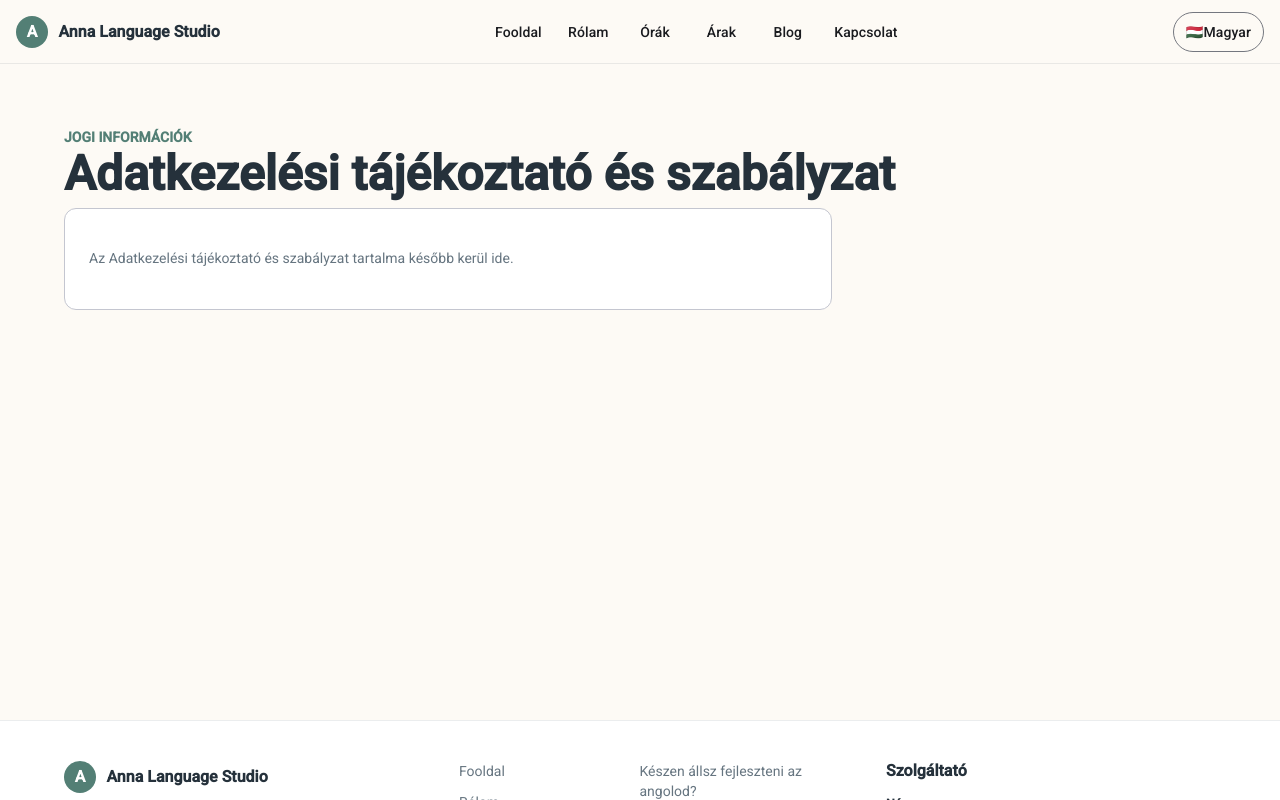
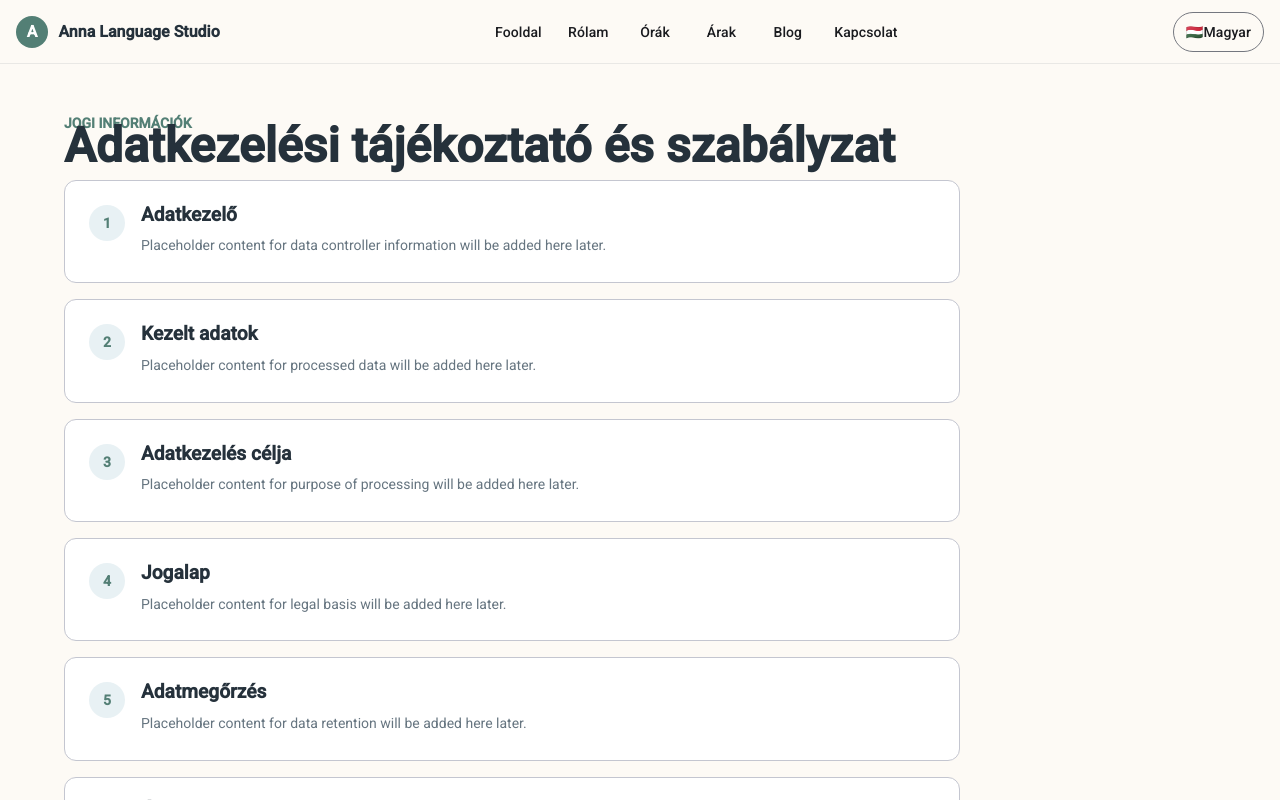
Before and after one commit to fehwundagz-mannwunperth/language-teacher-frontend, an Angular app: page /privacy-policy in a window 1280 px wide. Shown: the top 800 px of the page. Built offline with nearby package versions, Linux system fonts and the light colour scheme.

Commit message:
add data processing information

```diff
--- a/src/app/core/i18n/translations.en.ts
+++ b/src/app/core/i18n/translations.en.ts
@@ -86,4 +86,11 @@ export const EN_TRANSLATIONS: Translations = {
   'legal.privacy.eyebrow': 'Legal',
   'legal.privacy.title': 'Privacy Policy',
   'legal.privacy.placeholder': 'Privacy Policy content will be added here later.',
+  'legal.privacy.sections.dataController': 'Data Controller',
+  'legal.privacy.sections.processedData': 'Processed Data',
+  'legal.privacy.sections.purposeOfProcessing': 'Purpose of Processing',
+  'legal.privacy.sections.legalBasis': 'Legal Basis',
+  'legal.privacy.sections.dataRetention': 'Data Retention',
+  'legal.privacy.sections.dataSubjectRights': 'Data Subject Rights',
+  'legal.privacy.sections.contactForPrivacyRequests': 'Contact for Privacy Requests',
 };
--- a/src/app/core/i18n/translations.hu.ts
+++ b/src/app/core/i18n/translations.hu.ts
@@ -87,4 +87,11 @@ export const HU_TRANSLATIONS: Translations = {
   'legal.privacy.title': 'Adatkezelési tájékoztató és szabályzat',
   'legal.privacy.placeholder':
     'Az Adatkezelési tájékoztató és szabályzat tartalma később kerül ide.',
+  'legal.privacy.sections.dataController': 'Adatkezelő',
+  'legal.privacy.sections.processedData': 'Kezelt adatok',
+  'legal.privacy.sections.purposeOfProcessing': 'Adatkezelés célja',
+  'legal.privacy.sections.legalBasis': 'Jogalap',
+  'legal.privacy.sections.dataRetention': 'Adatmegőrzés',
+  'legal.privacy.sections.dataSubjectRights': 'Érintetti jogok',
+  'legal.privacy.sections.contactForPrivacyRequests': 'Adatvédelmi megkeresések kapcsolata',
 };
--- /dev/null
+++ b/src/app/core/services/privacy-policy.service.ts
@@ -0,0 +1,51 @@
+import { Injectable } from '@angular/core';
+import { Observable, of } from 'rxjs';
+
+import { PrivacyPolicy } from '../../models/privacy-policy.model';
+
+@Injectable({ providedIn: 'root' })
+export class PrivacyPolicyService {
+  getPrivacyPolicy(): Observable<PrivacyPolicy> {
+    // Future Spring Boot endpoint: GET /api/public/legal/privacy-policy
+    return of({
+      sections: [
+        {
+          key: 'dataController',
+          order: 1,
+          content: 'Placeholder content for data controller information will be added here later.',
+        },
+        {
+          key: 'processedData',
+          order: 2,
+          content: 'Placeholder content for processed data will be added here later.',
+        },
+        {
+          key: 'purposeOfProcessing',
+          order: 3,
+          content: 'Placeholder content for purpose of processing will be added here later.',
+        },
+        {
+          key: 'legalBasis',
+          order: 4,
+          content: 'Placeholder content for legal basis will be added here later.',
+        },
+        {
+          key: 'dataRetention',
+          order: 5,
+          content: 'Placeholder content for data retention will be added here later.',
+        },
+        {
+          key: 'dataSubjectRights',
+          order: 6,
+          content: 'Placeholder content for data subject rights will be added here later.',
+        },
+        {
+          key: 'contactForPrivacyRequests',
+          order: 7,
+          content:
+            'Placeholder content for contact details for privacy requests will be added here later.',
+        },
+      ],
+    });
+  }
+}
--- a/src/app/public/privacy-policy/privacy-policy.component.html
+++ b/src/app/public/privacy-policy/privacy-policy.component.html
@@ -2,7 +2,17 @@
   <p class="eyebrow">{{ t('legal.privacy.eyebrow') }}</p>
   <h1>{{ t('legal.privacy.title') }}</h1>
 
-  <mat-card appearance="outlined">
-    <p>{{ t('legal.privacy.placeholder') }}</p>
-  </mat-card>
+  @if (privacyPolicy$ | async; as privacyPolicy) {
+    <div class="privacy-sections">
+      @for (section of privacyPolicy.sections; track section.key) {
+        <mat-card appearance="outlined">
+          <span>{{ section.order }}</span>
+          <div>
+            <h2>{{ t(sectionTitleKeys[section.key]) }}</h2>
+            <p>{{ section.content }}</p>
+          </div>
+        </mat-card>
+      }
+    </div>
+  }
 </section>
--- a/src/app/public/privacy-policy/privacy-policy.component.scss
+++ b/src/app/public/privacy-policy/privacy-policy.component.scss
@@ -7,13 +7,39 @@ h1 {
   font-size: clamp(2rem, 5vw, 3rem);
 }
 
+.privacy-sections {
+  display: grid;
+  gap: 1rem;
+  max-width: 56rem;
+}
+
 mat-card {
-  max-width: 48rem;
+  display: grid;
+  grid-template-columns: auto minmax(0, 1fr);
+  gap: 1rem;
   padding: 1.5rem;
   background: #ffffff;
 }
 
+span {
+  display: grid;
+  width: 2.25rem;
+  height: 2.25rem;
+  place-items: center;
+  border-radius: 50%;
+  background: var(--app-soft-blue);
+  color: var(--app-accent);
+  font-weight: 700;
+}
+
+h2 {
+  margin: 0 0 0.6rem;
+  color: var(--app-ink);
+  font-size: 1.2rem;
+}
+
 p {
+  margin: 0;
   color: var(--app-muted);
   line-height: 1.7;
 }
--- a/src/app/public/privacy-policy/privacy-policy.component.ts
+++ b/src/app/public/privacy-policy/privacy-policy.component.ts
@@ -1,17 +1,32 @@
+import { AsyncPipe } from '@angular/common';
 import { Component, inject } from '@angular/core';
 import { MatCardModule } from '@angular/material/card';
 
 import { TranslationKey } from '../../core/i18n/language.model';
 import { TranslationService } from '../../core/i18n/translation.service';
+import { PrivacyPolicyService } from '../../core/services/privacy-policy.service';
+import { PrivacyPolicySectionKey } from '../../models/privacy-policy.model';
 
 @Component({
   selector: 'app-privacy-policy',
-  imports: [MatCardModule],
+  imports: [AsyncPipe, MatCardModule],
   templateUrl: './privacy-policy.component.html',
   styleUrl: './privacy-policy.component.scss',
 })
 export class PrivacyPolicyComponent {
+  private readonly privacyPolicyService = inject(PrivacyPolicyService);
   private readonly translationService = inject(TranslationService);
+
+  protected readonly privacyPolicy$ = this.privacyPolicyService.getPrivacyPolicy();
+  protected readonly sectionTitleKeys: Record<PrivacyPolicySectionKey, TranslationKey> = {
+    dataController: 'legal.privacy.sections.dataController',
+    processedData: 'legal.privacy.sections.processedData',
+    purposeOfProcessing: 'legal.privacy.sections.purposeOfProcessing',
+    legalBasis: 'legal.privacy.sections.legalBasis',
+    dataRetention: 'legal.privacy.sections.dataRetention',
+    dataSubjectRights: 'legal.privacy.sections.dataSubjectRights',
+    contactForPrivacyRequests: 'legal.privacy.sections.contactForPrivacyRequests',
+  };
 
   protected t(key: TranslationKey): string {
     return this.translationService.translate(key);
```
Also changed, not shown: src/app/core/i18n/language.model.ts (+8 -1 lines), src/app/models/privacy-policy.model.ts (added, +18 -0 lines).
